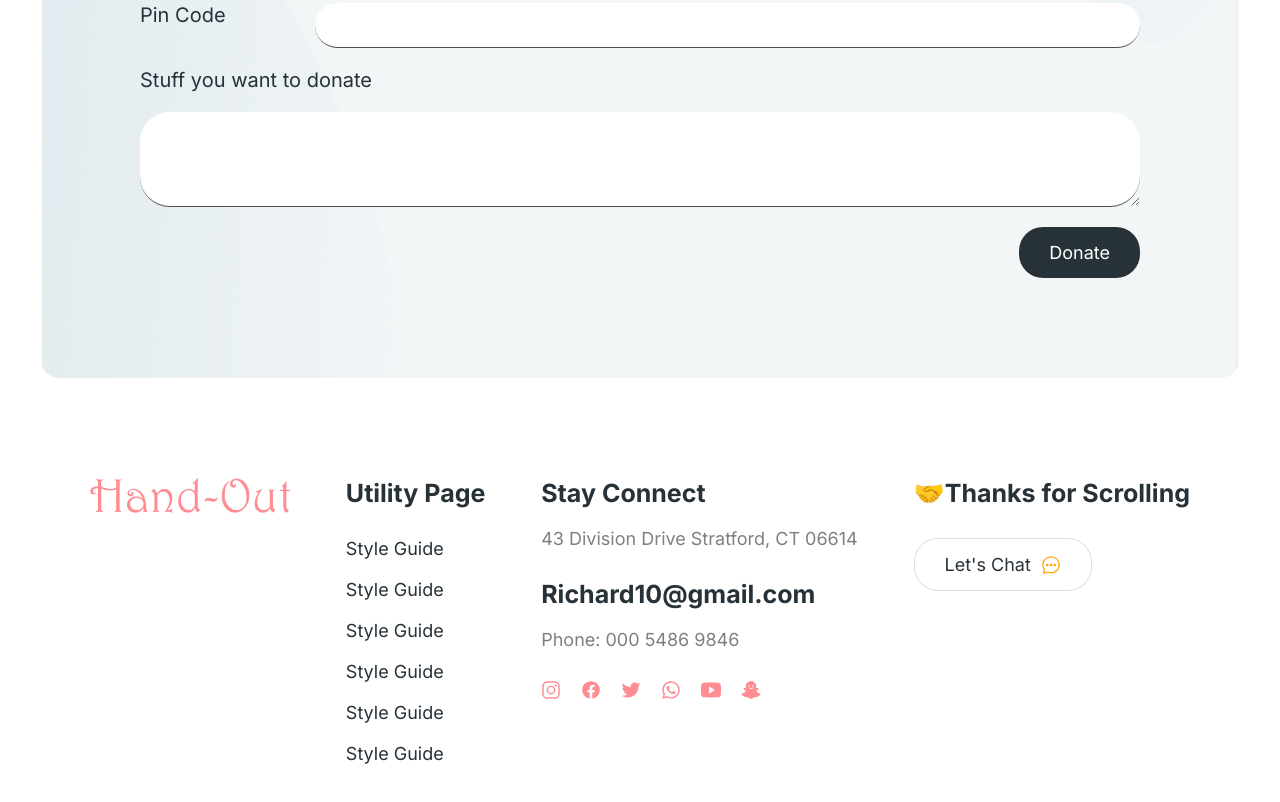
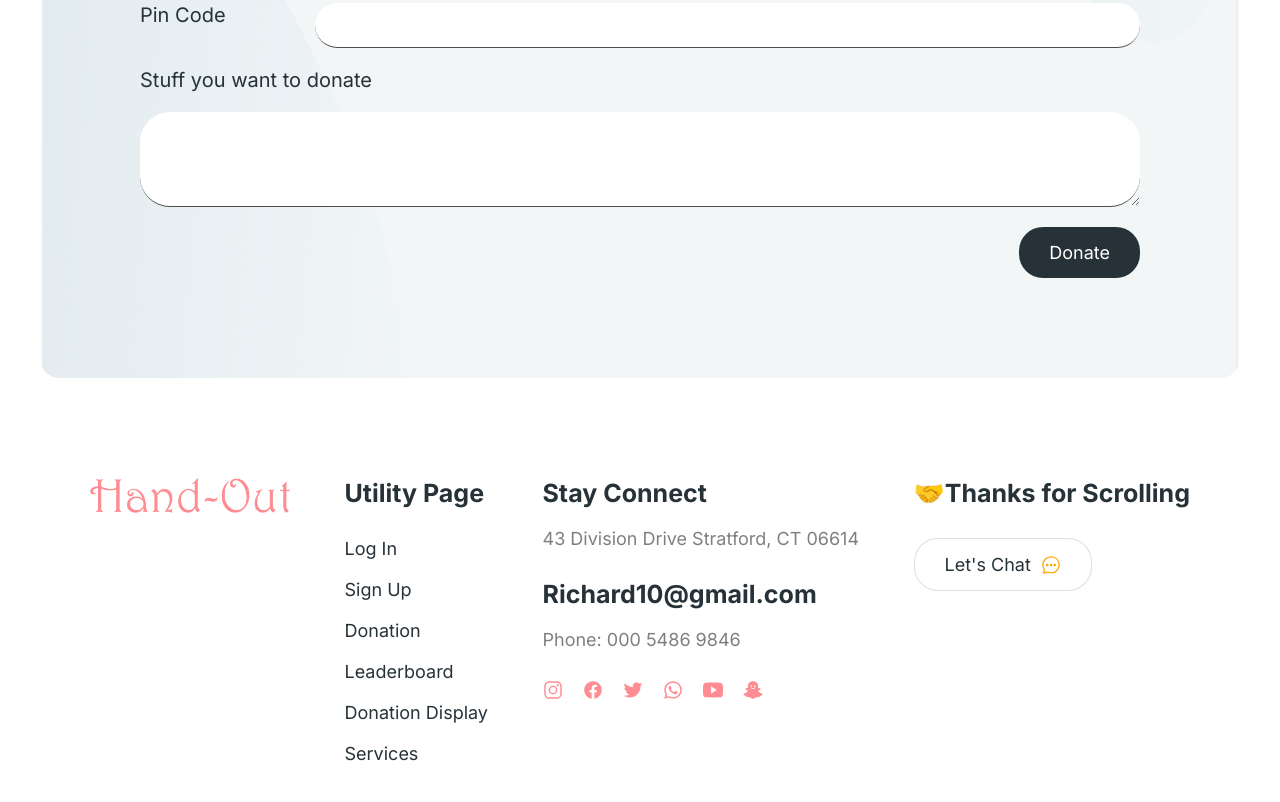
Before and after one commit to shivam907/google-solution-challenge, a plain HTML site: page donation.html in a window 1280 px wide. Shown: the part 872-1674 px from the top of the page. Drawn offline with nearby package versions, Linux system fonts and the light colour scheme; a web font is replaced by a local one.

Commit message:
Some extra more final updates

```diff
--- a/donation.html
+++ b/donation.html
@@ -92,12 +92,12 @@
       <div class="frow1">
         <h2>Utility Page</h2>
         <div>
-          <a href="">Style Guide</a>
-          <a href="">Style Guide</a>
-          <a href="">Style Guide</a>
-          <a href="">Style Guide</a>
-          <a href="">Style Guide</a>
-          <a href="">Style Guide</a>
+          <a href="/login.html">Log In</a>
+          <a href="/signup.html">Sign Up</a>
+          <a href="/donation.html">Donation</a>
+          <a href="/leader.html">Leaderboard</a>
+          <a href="/donationDisplay.html">Donation Display</a>
+          <a href="/service.html">Services</a>
         </div>
       </div>
       <div class="frow2">
```
Also changed, not shown: donationDisplay.html (+6 -6 lines), index.html (+6 -6 lines), leader.html (+6 -6 lines), login.html (+6 -6 lines), register.html (+6 -6 lines), service.html (+6 -6 lines), signup.html (+6 -6 lines).
